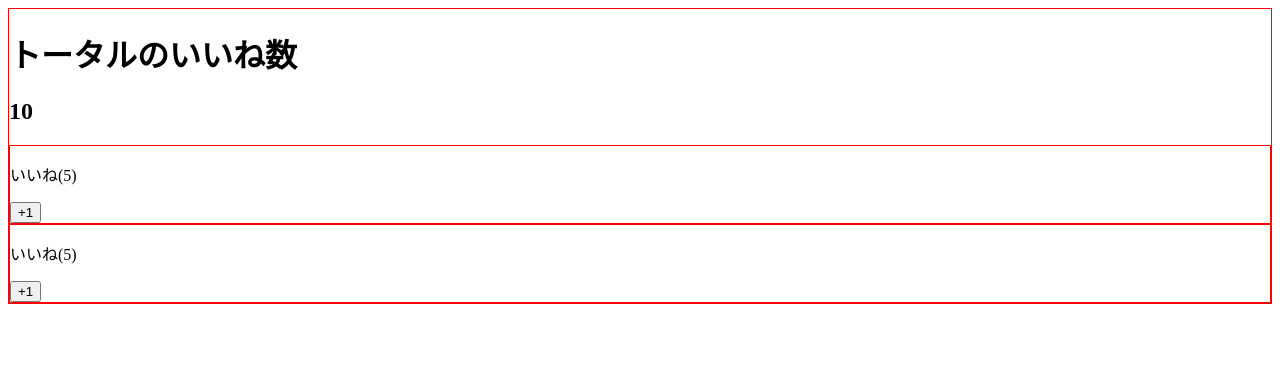
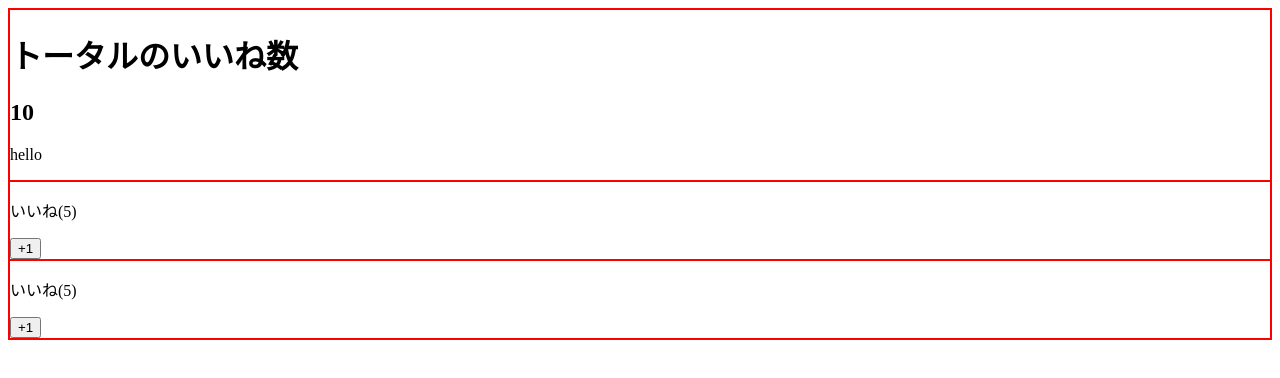
Before and after one commit to ryowakitazawa82/exer_vue, a Vue app: page / in a window 1280 px wide. Shown: the top 378 px of the page. Built offline with nearby package versions, Linux system fonts and the light colour scheme.

Commit message:
finished 101

```diff
--- a/src/App.vue
+++ b/src/App.vue
@@ -1,7 +1,9 @@
 <template>
 <div>
-  <LikeHeader></LikeHeader>
-  <h2>{{ number }}</h2>
+  <LikeHeader headerText="hello">
+    <h1>トータルのいいね数</h1>
+    <h2>{{ number }}</h2>
+  </LikeHeader>
   <!-- 子コンポーネントにデータ（props)を渡す -->
   <LikeNumber :total-number="number" @my-click="incrementNumber"></LikeNumber>
   <LikeNumber :total-number="number"></LikeNumber>
--- a/src/assets/components/LikeHeader.vue
+++ b/src/assets/components/LikeHeader.vue
@@ -1,3 +1,12 @@
 <template>
-    <h1>トータルのいいね数</h1>
+<div>
+    <slot></slot>
+    <p>{{ headerText }}</p>
+</div>
 </template>
+
+<script>
+export default {
+    props: ["headerText"]
+};
+</script>
```
